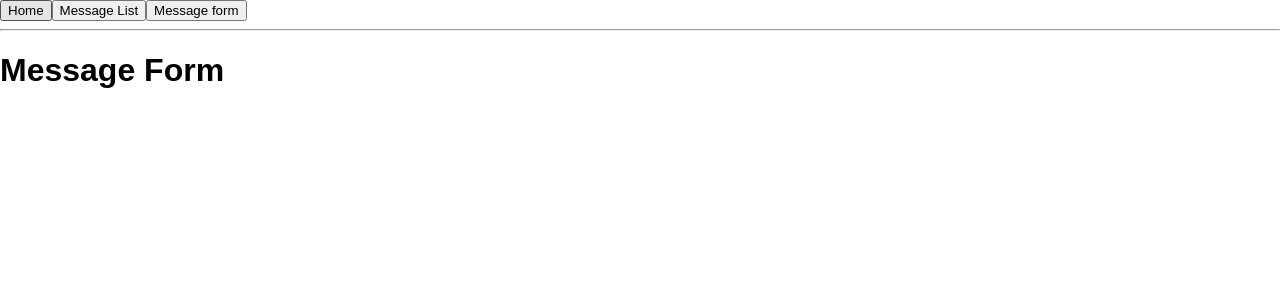
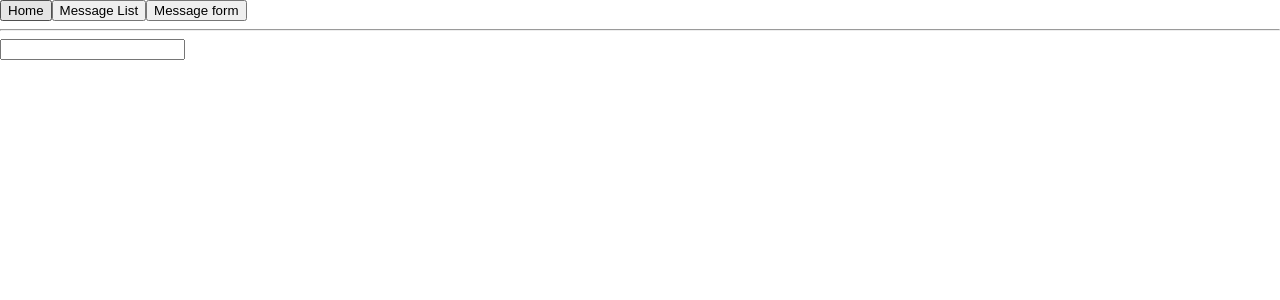
Before and after one commit to pallavihegde1/message-app, a React (Create React App) app: page /message_form in a window 1280 px wide. Shown: the top 300 px of the page. Built offline with nearby package versions, Linux system fonts and the light colour scheme.

Commit message:
bind this to input feilds

```diff
--- a/src/Components/message_form.js
+++ b/src/Components/message_form.js
@@ -1,9 +1,23 @@
 import React, {Component} from 'react';
 
 class MessageForm extends Component{
+  constructor(props){
+    super(props);
+
+    this.state = {title: ''};
+  }
+
+  handleChange(event){
+    this.setState({title: event.target.value});
+  }
+
   render() {
     return(
-      <div><h1> Message Form </h1></div>
+      <div>
+        <form>
+          <input type="text" name="content" value={this.state.title} onChange={this.handleChange.bind(this)}/>
+        </form>
+      </div>
 
     );
   }
```
